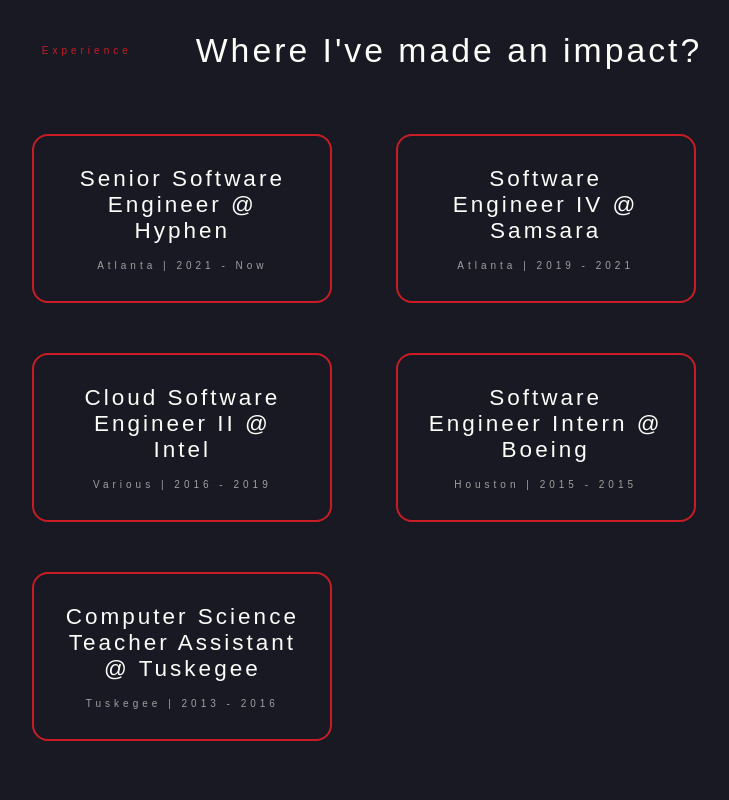
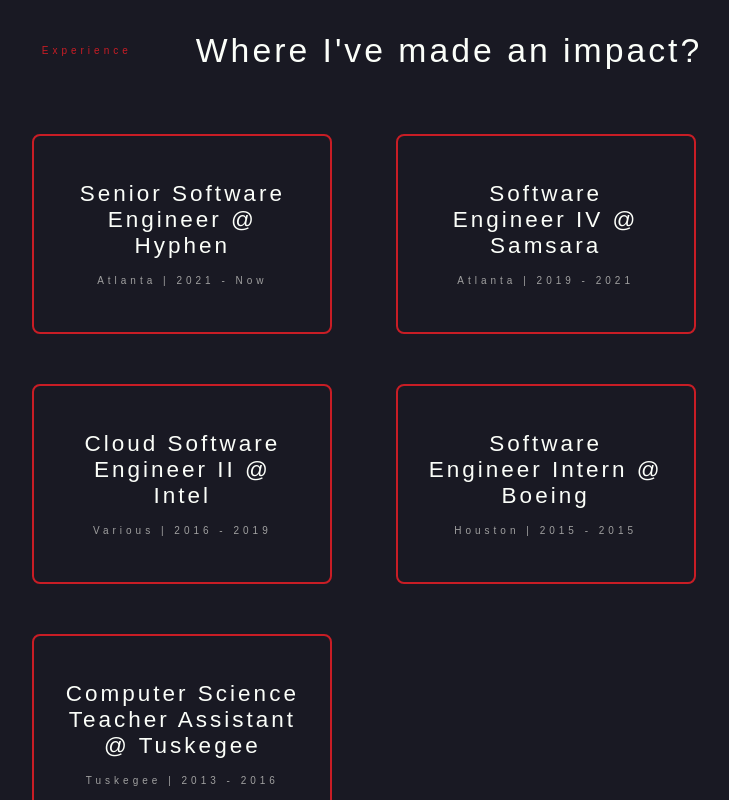
Before and after one commit to antwash/antdwash.com, a Next.js app: page / in a window 1280 px wide. Shown: the part 1600-2400 px from the top of the page, without its empty margins (326-1055 px from the left). Built offline with nearby package versions, Linux system fonts and the light colour scheme; a web font is replaced by a local one.

Commit message:
components experience: Adjust job card styling

```diff
--- a/components/sections/experience.tsx
+++ b/components/sections/experience.tsx
@@ -61,9 +61,9 @@
       display: "flex",
       justifyContent: "center",
       border: `.2rem solid ${theme.palette.secondary}`,
-      borderRadius: theme.spacing.md,
+      borderRadius: theme.spacing.sm,
       maxWidth: "30rem",
-      minHeight: "15rem",
+      minHeight: "20rem",
       padding: "3rem",
     },
     content: {
```
